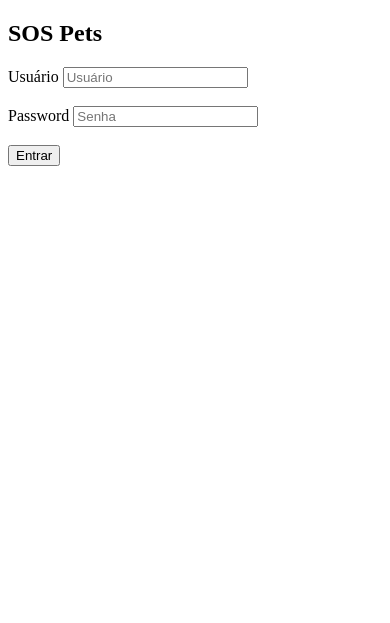
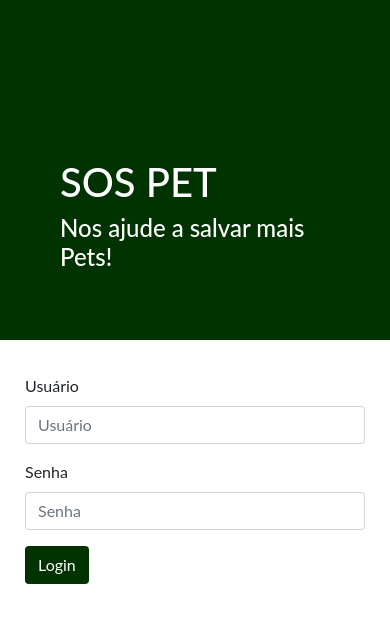
Before and after one commit to LeoGraciano/Django_SOSPETs, a Django app: page /login/ in a window 390 px wide. Shown: the top 623 px of the page. Run offline with Django 3.2, Linux system fonts and the light colour scheme; some libraries are stand-ins or nearby versions.

Commit message:
Finalizando Aula.

```diff
--- a/core/views.py
+++ b/core/views.py
@@ -34,9 +34,21 @@ def set_pet(request):
     telefone = request.POST.get('telefone')
     descrição = request.POST.get('descrição')
     foto = request.FILES.get('file')
-    usuário = request.user
-    pet = Pet.objects.create(email=email, cidade=cidade, telefone=telefone,
-                             foto=foto, usuário=usuário, descrição=descrição)
+    pet_id = request.POST.get('pet-id')
+    if pet_id:
+        pet = Pet.objects.get(id=pet-id)
+        if usuário == pet.usuário:
+            pet.email = email
+            pet.telefone = telefone
+            pet.cidade = cidade
+            pet.descrição = descrição
+            if foto:
+                pet.foto = foto
+            pet.save()
+    else:
+        usuário = request.user
+        pet = Pet.objects.create(email=email, cidade=cidade, telefone=telefone,
+                                 foto=foto, usuário=usuário, descrição=descrição)
     url = f'/pet/detail/{pet.id}/'
     return redirect(url)
 
--- a/templates/login.html
+++ b/templates/login.html
@@ -1,31 +1,125 @@
+{% load static %}
 <!DOCTYPE html>
-<html lang="en">
+<html lang="pt-br">
 
-<body>
-    <div class="container mt-4">
-        <form action="submit" , method="POST">{% csrf_token %}
-            <h2> SOS Pets </h2>
-            <div class="from-gruop">
-                <label for="username">Usuário</label>
-                <input type="text" , class="form-control" id="username" name="username" placeholder="Usuário">
+<head>
+    <meta charset="utf-8">
+    <meta name="viewport" content="width=device-width, initial-scale=1, shrink-to-fit=no">
+
+    <link rel="stylesheet" href="https://maxcdn.bootstrapcdn.com/bootstrap/4.4.1/css/bootstrap.min.css">
+    <link rel="stylesheet" href="https://maxcdn.bootstrapcdn.com/bootstrap/4.4.1/css/bootstrap.min.css">
+    <script src="https://ajax.googleapis.com/ajax/libs/jquery/3.5.1/jquery.min.js"></script>
+    <script src="https://cdnjs.cloudflare.com/ajax/libs/popper.js/1.16.0/umd/popper.min.js"></script>
+    <script src="https://maxcdn.bootstrapcdn.com/bootstrap/4.4.1/js/bootstrap.min.js"></script>
+    <link rel="stylesheet" href="{% static 'css/login.css' %}" >
+    <title>SOS PET</title>
+</head>
+
+<body class="d-flex flex-column">
+  <div class="sidenav">
+         <div class="login-main-text">
+            <h1>SOS PET<h1><h4>Nos ajude a salvar mais Pets!</h4>
+         </div>
+      </div>
+      <div class="main">
+         <div class="col-md-6 col-sm-12">
+            <div class="login-form">
+               <form action="submit", method="POST">{% csrf_token %}
+                  <div class="form-group">
+                     <label>Usuário</label>
+                     <input type="text" class="form-control" placeholder="Usuário" name="username">
+                  </div>
+                  <div class="form-group">
+                     <label>Senha</label>
+                     <input type="password" class="form-control" placeholder="Senha" name="password">
+                  </div>
+                  {% if messages %}
+                      {% for message in messages %}
+                          <div class="alert alert-danger">{{ message }}</div>
+                      {% endfor %}
+                  {% endif %}
+                  <button type="submit" class="btn btn-green">Login</button>
+               </form>
             </div>
-            <br>
-            <div class="from-gruop">
-                <label for="password">Password</label>
-                <input type="password" , class="form-control" id="password" name="password" placeholder="Senha">
-            </div>
-            <br>
+         </div>
+      </div>
 
-            <div>
-                {% for message in messages %}
-                <div class="alert alert-danger">
-                    <strong>ERROR!</strong> {{ message }}> {% endfor %}
-                </div>
-                <button type="submit" class="btn btn-primary">Entrar</button>
-            </div>
+    <style>
+        body {
+            font-family: "Lato", sans-serif;
+        }
 
-        </form>
-    </div>
+        .main-head{
+            height: 150px;
+            background: #FFF;
+        }
+
+        .sidenav {
+            height: 100%;
+            background-color: #003300;
+            overflow-x: hidden;
+            padding-top: 20px;
+        }
+
+        .main {
+            padding: 0px 10px;
+        }
+
+        @media screen and (max-height: 450px) {
+            .sidenav {padding-top: 15px;}
+        }
+
+        @media screen and (max-width: 450px) {
+            .login-form{
+                margin-top: 10%;
+            }
+
+            .register-form{
+                margin-top: 10%;
+            }
+        }
+
+        @media screen and (min-width: 768px){
+            .main{
+                margin-left: 40%;
+            }
+
+            .sidenav{
+                width: 40%;
+                position: fixed;
+                z-index: 1;
+                top: 0;
+                left: 0;
+            }
+
+            .login-form{
+                margin-top: 80%;
+            }
+
+            .register-form{
+                margin-top: 20%;
+            }
+        }
+
+        .login-main-text{
+            margin-top: 20%;
+            padding: 60px;
+            color: #fff;
+        }
+
+        .login-main-text h2{
+            font-weight: 300;
+        }
+
+        .btn-green {
+            background-color: #003300 !important;
+            color: #fff;
+            transition-duration: 0.4s;
+        }
+        .btn-green:hover {
+            background-color: green !important;
+            color: #fff;
+        }
+    </style>
 </body>
-
 </html>
```
Also changed, not shown: templates/list.html (+20 -12 lines), templates/model-header.html (+14 -14 lines), templates/model-page.html (+11 -24 lines), templates/pet.html (+15 -24 lines), templates/register-pet.html (+10 -3 lines), db.sqlite3, 1 other file.
